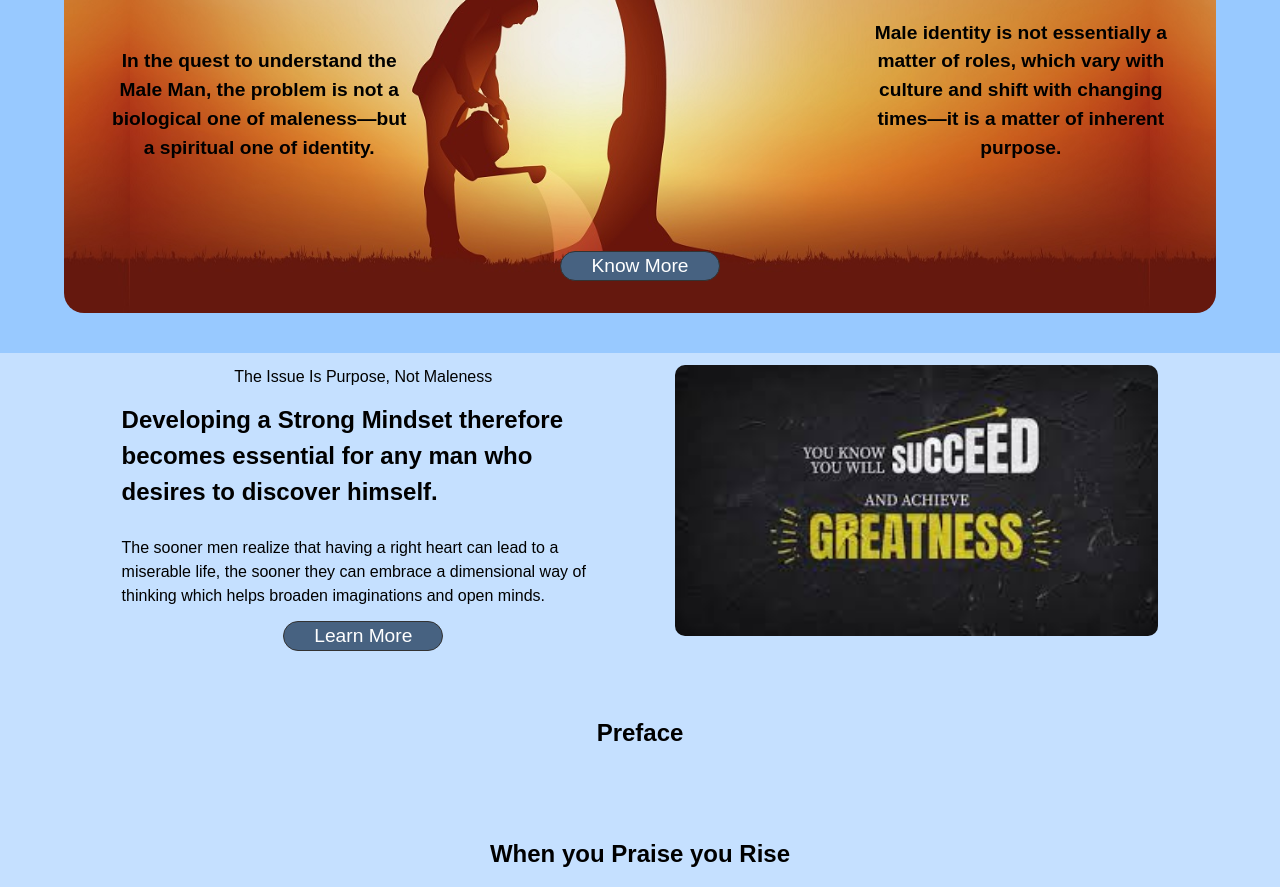
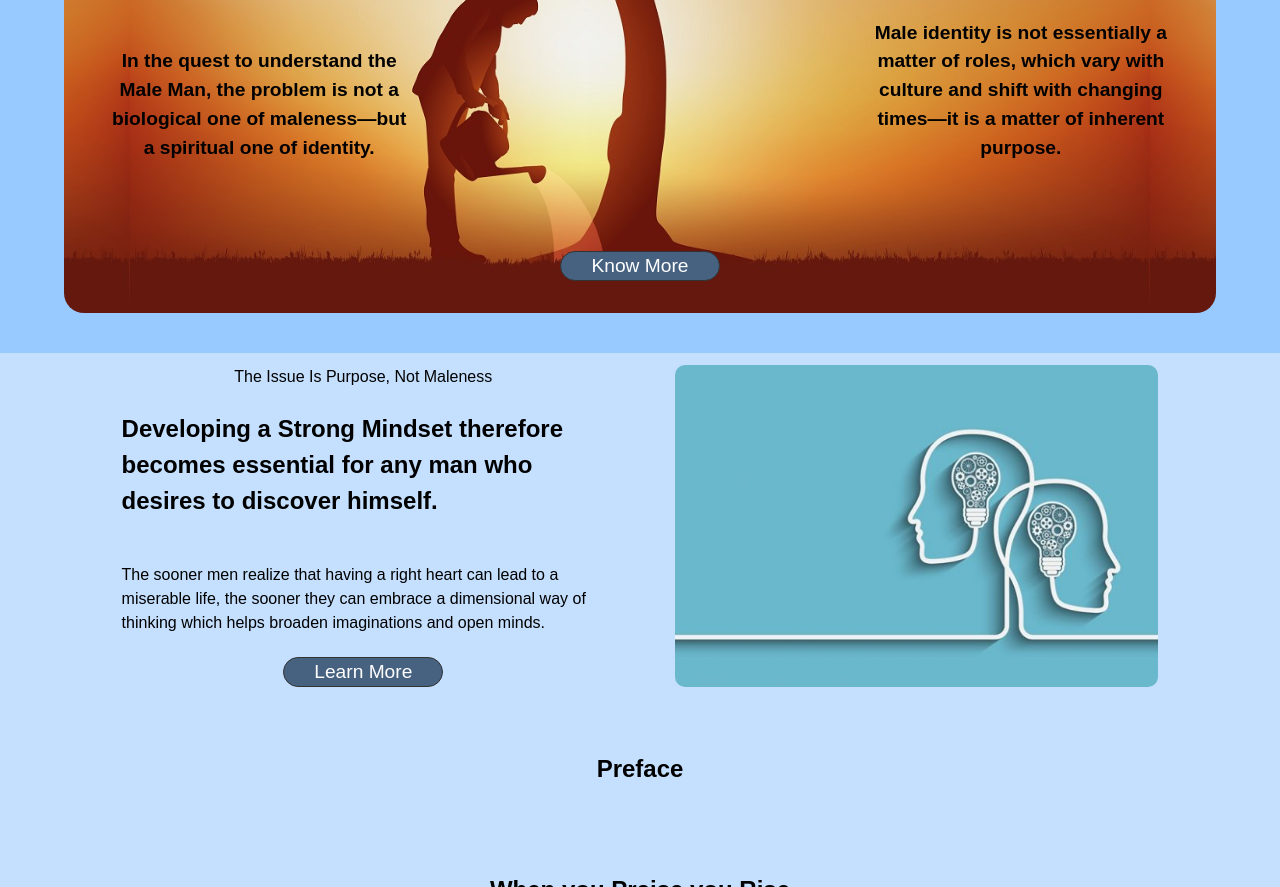
Before and after one commit to HenAnnT/GeorgeMahinda_Final_Project, a plain HTML site: page index.html in a window 1280 px wide. Shown: the part 447-1334 px from the top of the page. Drawn offline with Linux system fonts and the light colour scheme.

Commit message:
reallyes

```diff
--- a/index.html
+++ b/index.html
@@ -58,7 +58,7 @@
         <button>Learn More</button>
     </div>
     <div>
-        <img src="./assets/images/iyfYouKNow.jpeg" alt="Succeed"/>
+        <img src="./assets/images/ME.jpg" alt="Succeed"/>
     </div>
 </div>
 
```
